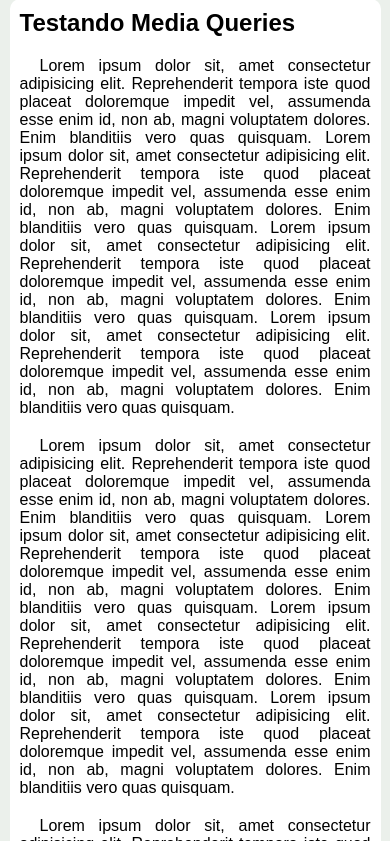
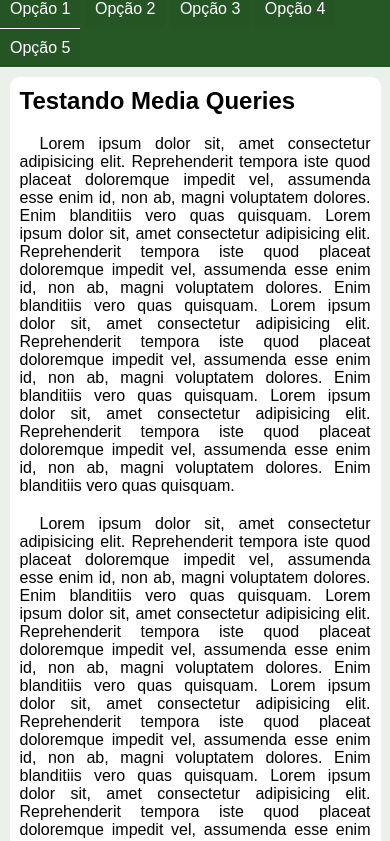
Before and after one commit to CarolinaMoreiraS/menuresp, a plain HTML site: page index.html in a window 390 px wide. Shown: the part 92-933 px from the top of the page. Drawn offline with nearby package versions, Linux system fonts and the light colour scheme.

Commit message:
finalizando menuresponsivo

```diff
--- /dev/null
+++ b/estilos/mediaq.css
@@ -0,0 +1,14 @@
+@charset "UTF-8";
+
+@media screen and (min-width: 768px) {
+    span#hamb{
+        display: none;
+    }
+
+}
+menu {
+    display: block;
+}
+menu > ul > li {
+    display:inline-block;
+}
--- a/index.html
+++ b/index.html
@@ -6,7 +6,9 @@
     <title>Media Queries - Menu Responsivo</title>
     <link rel="stylesheet" href="https://fonts.googleapis.com/css2?family=Material+Symbols+Outlined:opsz,wght,FILL,GRAD@20..48,100..700,0..1,-50..200" />
     <link rel="stylesheet" href="estilos/style.css">
+    <link rel="stylesheet" href="estilos/mediaq.css">
 </head>
+<body onresize="mudouTamanho ()">
 <header>
     <h1> Meu site</h1>
     <span class="material-symbols-outlined" id="hamb" onclick="clickMenu ()">
@@ -71,6 +73,13 @@
     <h3> Fim do Site</h3>
 </footer>
 <script>
+    function mudouTamanho(){
+        if (window.innerWidth >= 768){
+            itens.style.display ='block'
+        } else {
+            itens.style.display ='none     '
+        }
+    }
     function clickMenu(){
         if (itens.style.display=='block') {
             itens.style.display = 'none'
@@ -80,7 +89,7 @@
 
     }
 </script>
-<body>
+
 
 </body>
 </html>
```
